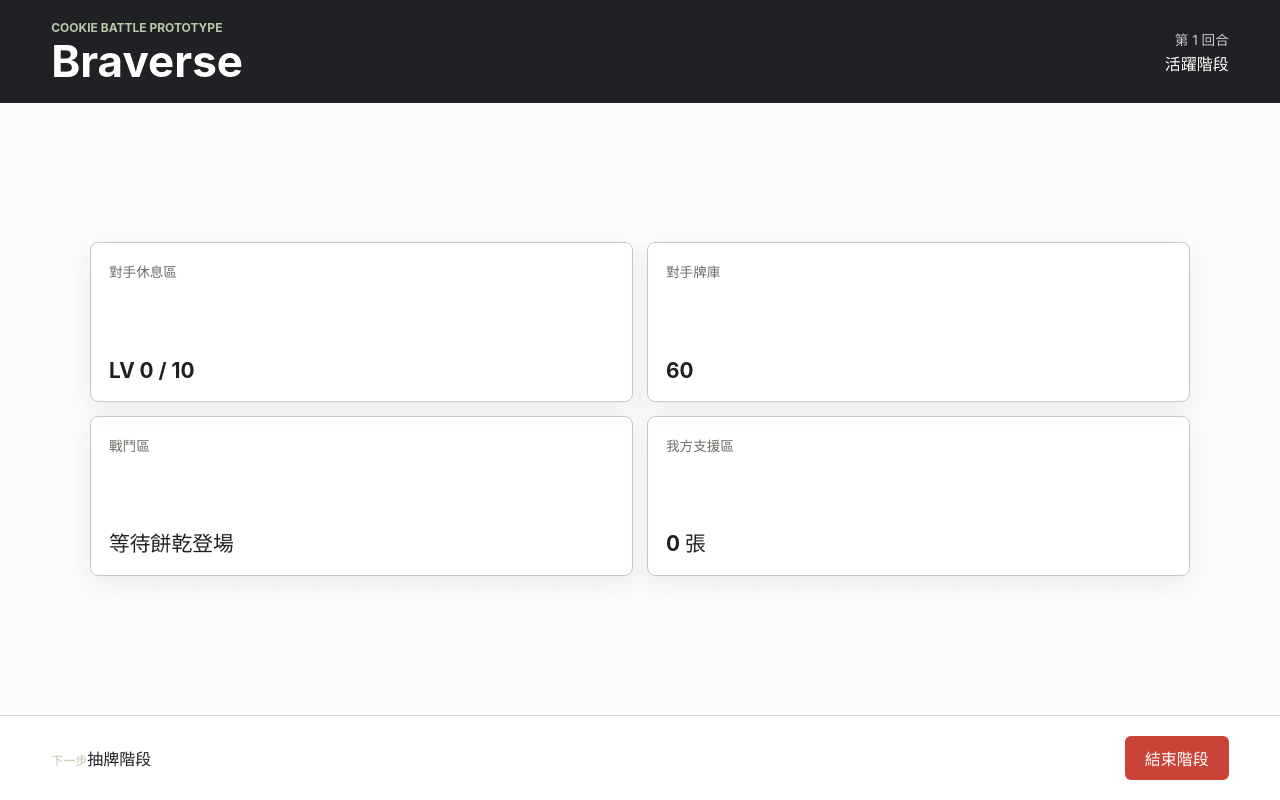
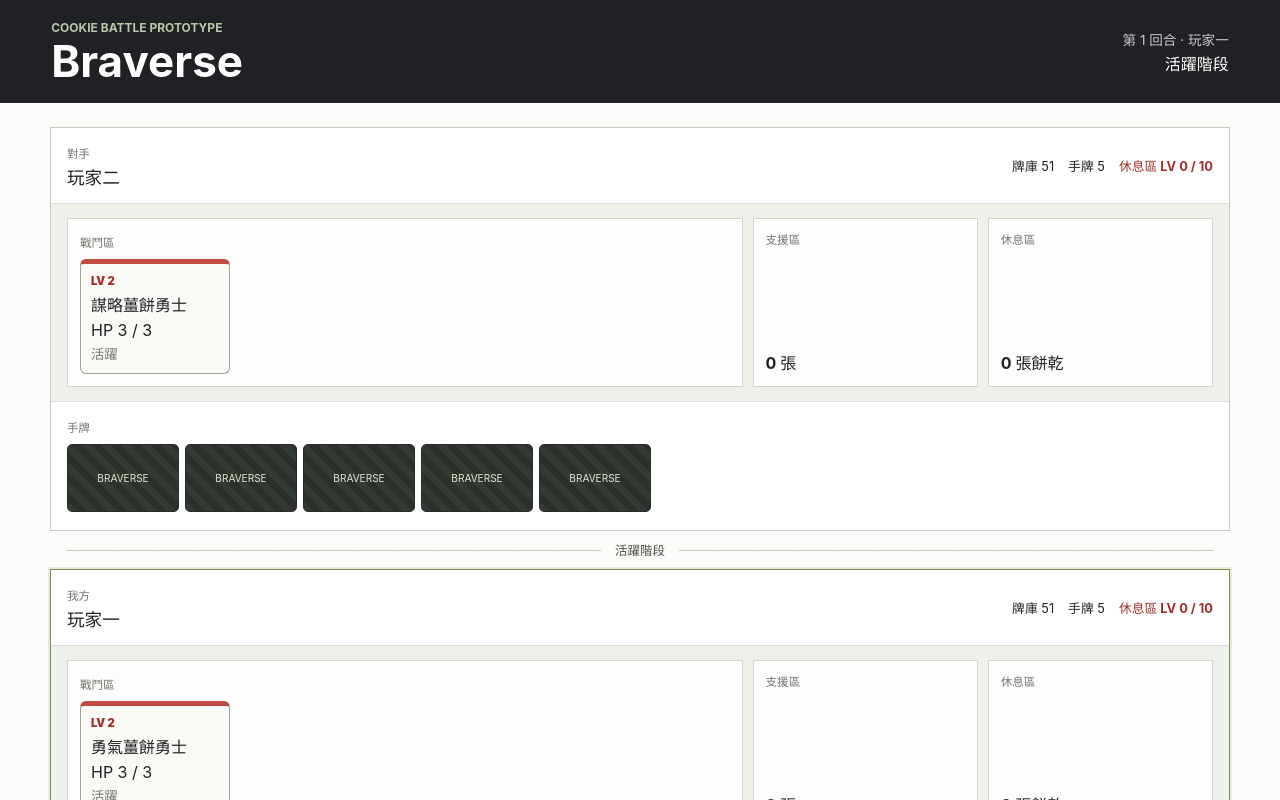
Before and after one commit to turtlechang/braverse-web-game, a React (Vite) app: page / in a window 1280 px wide. Shown: the top 800 px of the page. Built offline with nearby package versions, Linux system fonts and the light colour scheme.

Commit message:
Connect game engine to battle UI

```diff
--- a/src/App.css
+++ b/src/App.css
@@ -23,6 +23,7 @@
 }
 
 .game-shell {
+  min-width: 0;
   min-height: 100vh;
   display: grid;
   grid-template-rows: auto 1fr auto;
@@ -38,6 +39,7 @@
 
 .topbar,
 .actionbar {
+  min-width: 0;
   display: flex;
   align-items: center;
   justify-content: space-between;
@@ -74,40 +76,205 @@
 }
 
 .battlefield {
-  width: min(1100px, calc(100% - 40px));
+  min-width: 0;
+  width: min(1180px, calc(100% - 32px));
   margin: auto;
-  display: grid;
-  grid-template-columns: repeat(2, minmax(0, 1fr));
-  gap: 14px;
-  padding: 32px 0;
+  padding: 24px 0;
 }
 
-.zone {
-  min-height: 160px;
+.player-board {
+  min-width: 0;
+  border: 1px solid #c8ccc3;
+  background: rgba(255, 255, 255, 0.92);
+}
+
+.player-board.is-active {
+  border-color: #7b914f;
+  box-shadow: 0 0 0 2px rgba(123, 145, 79, 0.16);
+}
+
+.player-header,
+.board-zones,
+.hand {
+  min-width: 0;
+  padding: 14px 16px;
+}
+
+.player-header {
+  display: flex;
+  align-items: center;
+  justify-content: space-between;
+  gap: 16px;
+  border-bottom: 1px solid #dde0d9;
+}
+
+.player-label,
+.zone-title {
+  color: #70756d;
+  font-size: 0.72rem;
+  font-weight: 800;
+  text-transform: uppercase;
+}
+
+.player-header h2 {
+  margin: 2px 0 0;
+  font-size: 1.1rem;
+}
+
+.player-stats {
+  min-width: 0;
+  display: flex;
+  align-items: center;
+  justify-content: flex-end;
+  gap: 14px;
+  font-size: 0.8rem;
+}
+
+.player-stats strong {
+  color: #9f3028;
+}
+
+.board-zones {
+  display: grid;
+  grid-template-columns: minmax(0, 3fr) minmax(110px, 1fr) minmax(110px, 1fr);
+  gap: 10px;
+  background: #eef1e9;
+}
+
+.board-zone {
+  min-height: 112px;
+  padding: 12px;
+  border: 1px solid #d1d5cc;
+  background: rgba(255, 255, 255, 0.86);
+}
+
+.support-zone,
+.break-zone {
   display: flex;
   flex-direction: column;
   justify-content: space-between;
-  padding: 18px;
-  border: 1px solid #c5c9bf;
-  border-radius: 8px;
-  background: rgba(255, 255, 255, 0.88);
-  box-shadow: 0 8px 24px rgba(32, 33, 36, 0.07);
 }
 
-.zone span {
-  color: #6b6f67;
-  font-size: 0.85rem;
-  font-weight: 700;
+.card-row {
+  min-height: 78px;
+  display: flex;
+  align-items: flex-end;
+  gap: 10px;
+  margin-top: 8px;
 }
 
-.zone strong {
-  font-size: clamp(1rem, 2vw, 1.3rem);
+.game-card {
+  width: 150px;
+  min-height: 82px;
+  display: grid;
+  gap: 4px;
+  padding: 10px;
+  border: 1px solid #9da694;
+  border-radius: 6px;
+  background: #f9faf5;
+}
+
+.cookie-card {
+  border-top: 5px solid #bf4c3f;
+}
+
+.card-level {
+  color: #9f3028;
+  font-size: 0.7rem;
+  font-weight: 900;
+}
+
+.game-card small {
+  color: #747870;
+}
+
+.empty-zone {
+  color: #858a82;
+  font-size: 0.85rem;
+}
+
+.hand {
+  border-top: 1px solid #dde0d9;
+}
+
+.hand-cards {
+  width: 100%;
+  min-width: 0;
+  max-width: 100%;
+  display: flex;
+  gap: 6px;
+  margin-top: 8px;
+  overflow-x: auto;
+  padding-bottom: 4px;
+}
+
+.hand-card {
+  width: 112px;
+  min-width: 112px;
+  height: 68px;
+  display: flex;
+  flex-direction: column;
+  justify-content: space-between;
+  padding: 8px;
+  border: 1px solid #bdc2b8;
+  border-radius: 5px;
+  background: #fff;
+  font-size: 0.76rem;
+}
+
+.hand-card small {
+  color: #747870;
+}
+
+.concealed .hand-card {
+  align-items: center;
+  justify-content: center;
+  border-color: #282b29;
+  background:
+    repeating-linear-gradient(
+      45deg,
+      #343a34 0,
+      #343a34 7px,
+      #2b302b 7px,
+      #2b302b 14px
+    );
+  color: #dbe4cf;
+  font-size: 0.63rem;
+  letter-spacing: 0;
+}
+
+.turn-divider {
+  display: grid;
+  grid-template-columns: 1fr auto 1fr;
+  align-items: center;
+  gap: 14px;
+  padding: 10px 16px;
+  color: #4a4f47;
+  font-size: 0.78rem;
+}
+
+.turn-divider::before,
+.turn-divider::after {
+  content: "";
+  height: 1px;
+  background: #c7cbc2;
+}
+
+.turn-divider span,
+.turn-divider small {
+  display: none;
 }
 
 .actionbar {
   background: #fff;
   color: #202124;
   border-top: 1px solid #d7dbd2;
+}
+
+.action-buttons {
+  min-width: 0;
+  display: flex;
+  gap: 8px;
 }
 
 .actionbar button {
@@ -125,18 +292,53 @@
   background: #ad352b;
 }
 
+.actionbar .secondary-button {
+  border: 1px solid #b9bdb5;
+  background: transparent;
+  color: #343734;
+}
+
+.actionbar .secondary-button:hover {
+  background: #eef0eb;
+}
+
 @media (max-width: 640px) {
   .topbar,
   .actionbar {
     padding: 16px 20px;
   }
 
-  .battlefield {
-    grid-template-columns: 1fr;
-    padding: 20px 0;
+  .player-header {
+    align-items: flex-start;
+    flex-direction: column;
   }
 
-  .zone {
-    min-height: 112px;
+  .player-stats {
+    width: 100%;
+    justify-content: space-between;
+    gap: 8px;
+  }
+
+  .board-zones {
+    grid-template-columns: repeat(2, minmax(0, 1fr));
+  }
+
+  .battle-zone {
+    grid-column: 1 / -1;
+  }
+
+  .actionbar {
+    align-items: flex-end;
+    display: grid;
+    grid-template-columns: minmax(0, 1fr) auto;
+  }
+
+  .action-buttons {
+    flex-direction: column-reverse;
+  }
+
+  .actionbar button {
+    min-height: 40px;
+    padding: 0 14px;
   }
 }
--- a/src/App.tsx
+++ b/src/App.tsx
@@ -1,13 +1,124 @@
+import { useState } from 'react'
 import './App.css'
+import {
+  advancePhase,
+  canAttack,
+  createDemoGame,
+  getBreakAreaLevel,
+  type GameState,
+  type PlayerId,
+  type TurnPhase,
+} from './game'
 
-const zones = [
-  { label: '對手休息區', value: 'LV 0 / 10' },
-  { label: '對手牌庫', value: '60' },
-  { label: '戰鬥區', value: '等待餅乾登場' },
-  { label: '我方支援區', value: '0 張' },
-]
+const phaseLabels: Record<TurnPhase, string> = {
+  active: '活躍階段',
+  draw: '抽牌階段',
+  support: '支援階段',
+  main: '主要階段',
+  end: '結束階段',
+}
+
+const nextPhaseLabels: Record<TurnPhase, string> = {
+  active: '完成活躍',
+  draw: '前往支援',
+  support: '前往主要',
+  main: '結束主要',
+  end: '結束回合',
+}
+
+const opponentOf = (playerId: PlayerId): PlayerId =>
+  playerId === 'player-one' ? 'player-two' : 'player-one'
+
+interface PlayerBoardProps {
+  game: GameState
+  playerId: PlayerId
+  concealed?: boolean
+}
+
+function PlayerBoard({ game, playerId, concealed = false }: PlayerBoardProps) {
+  const player = game.players[playerId]
+  const isActive = game.activePlayerId === playerId
+
+  return (
+    <section
+      className={`player-board${isActive ? ' is-active' : ''}`}
+      aria-label={`${player.name}遊戲區`}
+    >
+      <header className="player-header">
+        <div>
+          <span className="player-label">{concealed ? '對手' : '我方'}</span>
+          <h2>{player.name}</h2>
+        </div>
+        <div className="player-stats">
+          <span>牌庫 {player.deck.length}</span>
+          <span>手牌 {player.hand.length}</span>
+          <strong>休息區 LV {getBreakAreaLevel(game, playerId)} / 10</strong>
+        </div>
+      </header>
+
+      <div className="board-zones">
+        <div className="board-zone battle-zone">
+          <span className="zone-title">戰鬥區</span>
+          <div className="card-row">
+            {player.battleArea.map((cookie) => (
+              <article className="game-card cookie-card" key={cookie.card.instanceId}>
+                <div className="card-level">LV {cookie.card.level}</div>
+                <strong>{cookie.card.name}</strong>
+                <span>HP {cookie.hpCards.length} / {cookie.card.hp}</span>
+                <small>{cookie.rested ? '休息' : '活躍'}</small>
+              </article>
+            ))}
+            {player.battleArea.length === 0 && (
+              <span className="empty-zone">沒有餅乾</span>
+            )}
+          </div>
+        </div>
+
+        <div className="board-zone support-zone">
+          <span className="zone-title">支援區</span>
+          <strong>{player.supportArea.length} 張</strong>
+        </div>
+
+        <div className="board-zone break-zone">
+          <span className="zone-title">休息區</span>
+          <strong>{player.breakArea.length} 張餅乾</strong>
+        </div>
+      </div>
+
+      <div className={`hand${concealed ? ' concealed' : ''}`}>
+        <span className="zone-title">手牌</span>
+        <div className="hand-cards">
+          {player.hand.map((card) => (
+            <div className="hand-card" key={card.instanceId}>
+              {concealed ? (
+                <span>BRAVERSE</span>
+              ) : (
+                <>
+                  <strong>{card.name}</strong>
+                  <small>{card.type === 'cookie' ? `餅乾 LV ${card.level}` : '道具'}</small>
+                </>
+              )}
+            </div>
+          ))}
+        </div>
+      </div>
+    </section>
+  )
+}
 
 function App() {
+  const [game, setGame] = useState(createDemoGame)
+  const activePlayer = game.players[game.activePlayerId]
+  const opponentId = opponentOf(game.activePlayerId)
+
+  const handleAdvancePhase = () => {
+    setGame((current) => advancePhase(current))
+  }
+
+  const handleRestart = () => {
+    setGame(createDemoGame())
+  }
+
   return (
     <main className="game-shell">
       <header className="topbar">
@@ -16,26 +127,38 @@
           <h1>Braverse</h1>
         </div>
         <div className="turn-status" aria-label="目前回合">
-          <span>第 1 回合</span>
-          <strong>活躍階段</strong>
+          <span>第 {game.turnNumber} 回合 · {activePlayer.name}</span>
+          <strong>{phaseLabels[game.phase]}</strong>
         </div>
       </header>
 
       <section className="battlefield" aria-label="對戰區">
-        {zones.map((zone) => (
-          <article className="zone" key={zone.label}>
-            <span>{zone.label}</span>
-            <strong>{zone.value}</strong>
-          </article>
-        ))}
+        <PlayerBoard game={game} playerId={opponentId} concealed />
+
+        <div className="turn-divider" role="status">
+          <span>{activePlayer.name}的回合</span>
+          <strong>{phaseLabels[game.phase]}</strong>
+          {game.phase === 'main' && (
+            <small>{canAttack(game) ? '可以宣告攻擊' : '先攻首回合不能攻擊'}</small>
+          )}
+        </div>
+
+        <PlayerBoard game={game} playerId={game.activePlayerId} />
       </section>
 
       <footer className="actionbar">
         <div>
-          <span className="phase-label">下一步</span>
-          <strong>抽牌階段</strong>
+          <span className="phase-label">目前操作</span>
+          <strong>{activePlayer.name} · {phaseLabels[game.phase]}</strong>
         </div>
-        <button type="button">結束階段</button>
+        <div className="action-buttons">
+          <button className="secondary-button" type="button" onClick={handleRestart}>
+            重新開始
+          </button>
+          <button type="button" onClick={handleAdvancePhase}>
+            {nextPhaseLabels[game.phase]}
+          </button>
+        </div>
       </footer>
     </main>
   )
--- /dev/null
+++ b/src/game/demo.ts
@@ -0,0 +1,70 @@
+import { createGame, selectStartingCookie } from './setup'
+import type { GameCard, GameState, PlayerId } from './types'
+
+const createDemoDeck = (playerId: PlayerId): GameCard[] => {
+  const label = playerId === 'player-one' ? '勇氣' : '謀略'
+  const cards: GameCard[] = [
+    {
+      id: `${playerId}-starter`,
+      instanceId: `${playerId}-starter-1`,
+      name: `${label}薑餅勇士`,
+      type: 'cookie',
+      level: 2,
+      hp: 3,
+    },
+    {
+      id: `${playerId}-cookie-scout`,
+      instanceId: `${playerId}-scout-1`,
+      name: `${label}斥候餅乾`,
+      type: 'cookie',
+      level: 1,
+      hp: 2,
+    },
+  ]
+
+  for (let index = cards.length; index < 60; index += 1) {
+    cards.push(
+      index % 8 === 0
+        ? {
+            id: `${playerId}-cookie-guard`,
+            instanceId: `${playerId}-guard-${index}`,
+            name: `${label}守衛餅乾`,
+            type: 'cookie',
+            level: 1,
+            hp: 2,
+          }
+        : {
+            id: `${playerId}-item-supply`,
+            instanceId: `${playerId}-supply-${index}`,
+            name: `${label}補給`,
+            type: 'item',
+          },
+    )
+  }
+
+  return cards
+}
+
+const identityShuffle = (cards: GameCard[]) => [...cards]
+
+export const createDemoGame = (): GameState => {
+  let state = createGame(
+    {
+      id: 'player-one',
+      name: '玩家一',
+      deck: createDemoDeck('player-one'),
+    },
+    {
+      id: 'player-two',
+      name: '玩家二',
+      deck: createDemoDeck('player-two'),
+    },
+    'player-one',
+    identityShuffle,
+  )
+
+  state = selectStartingCookie(state, 'player-one', 'player-one-starter-1')
+  state = selectStartingCookie(state, 'player-two', 'player-two-starter-1')
+
+  return state
+}
--- a/src/game/index.ts
+++ b/src/game/index.ts
@@ -1,4 +1,5 @@
 export { GameRuleError } from './errors'
+export { createDemoGame } from './demo'
 export { createGame, mulliganOpeningHand, selectStartingCookie } from './setup'
 export { advancePhase, canAttack, TURN_PHASES } from './turn'
 export {
```
Also changed, not shown: 2 other files (tests, documents, lock files or other folders).
